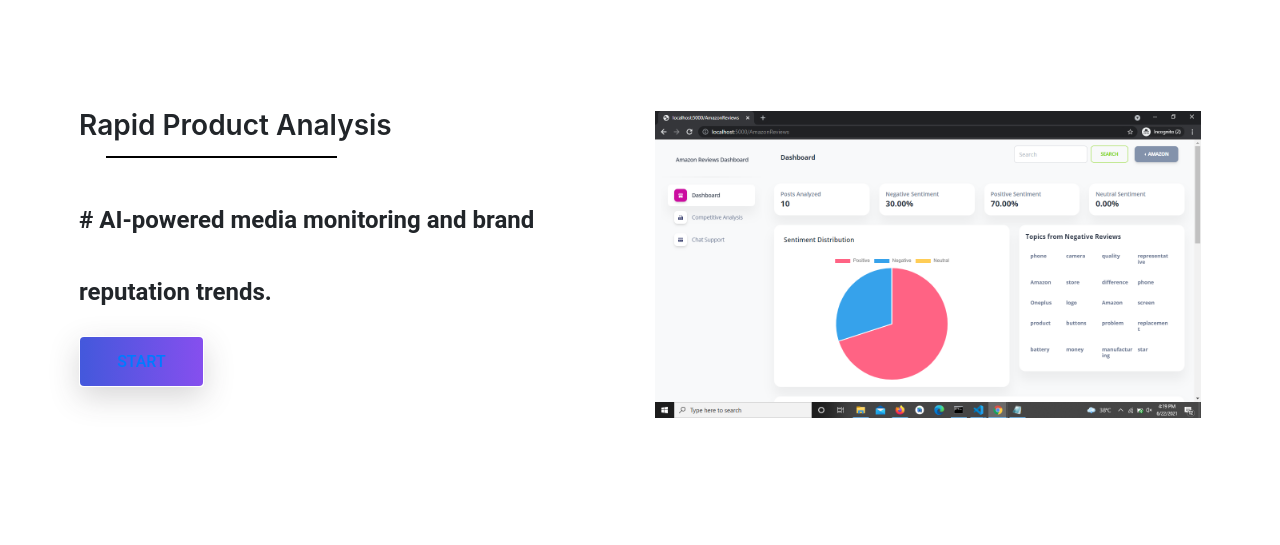
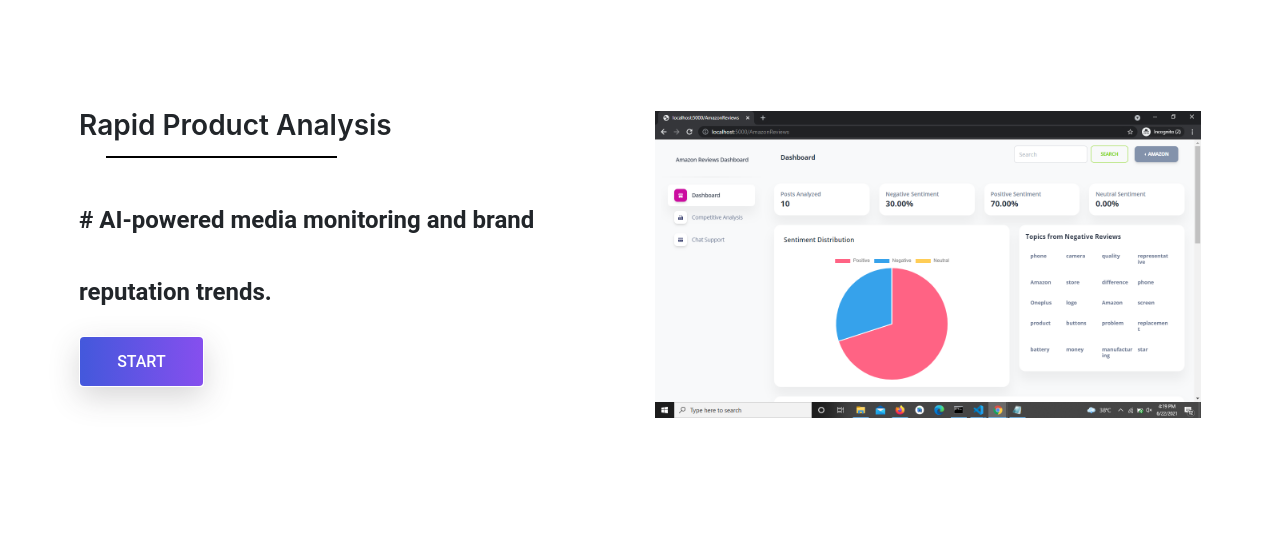
Before and after one commit to mahesh006/Analysis-project-Expert.ai-, a Flask app: page /home in a window 1280 px wide. Shown: the part 89-634 px from the top of the page. Run offline with Flask 2, Linux system fonts and the light colour scheme; some libraries are stand-ins or nearby versions.

Commit message:
Update home.html

```diff
--- a/templates/home.html
+++ b/templates/home.html
@@ -19,10 +19,10 @@
     <!--  Responsive css file  -->
     <link rel="stylesheet" href="static/css/responsive.css">
     <style>
-      .button{
-        text-decoration:none;
-        color:white
-      }
+       a{
+          text-decoration:none;
+          color:white
+        }
     </style>
 
 </head>
```
